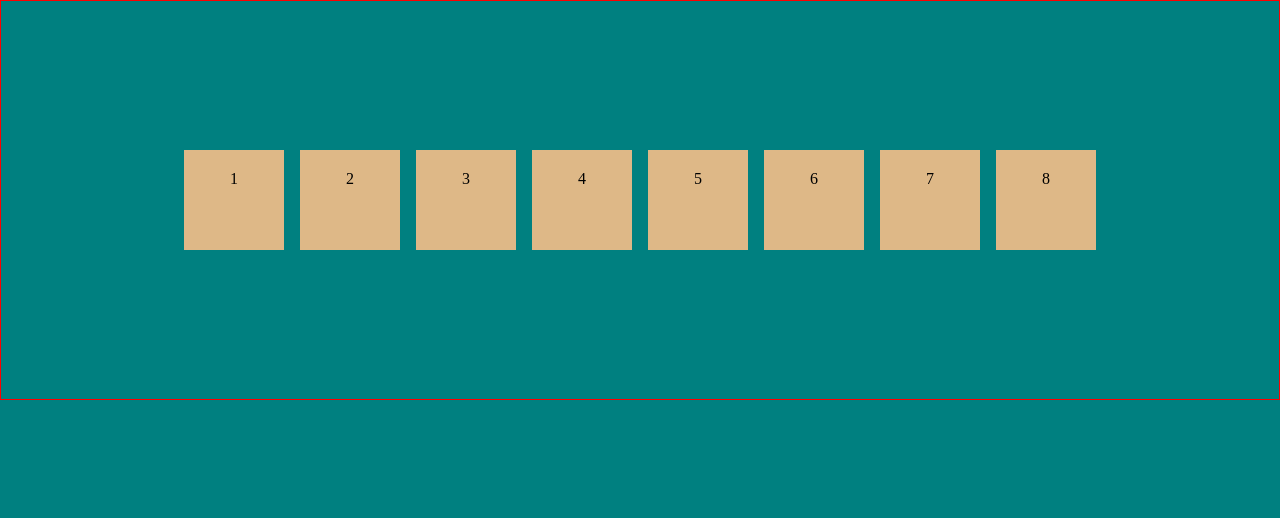
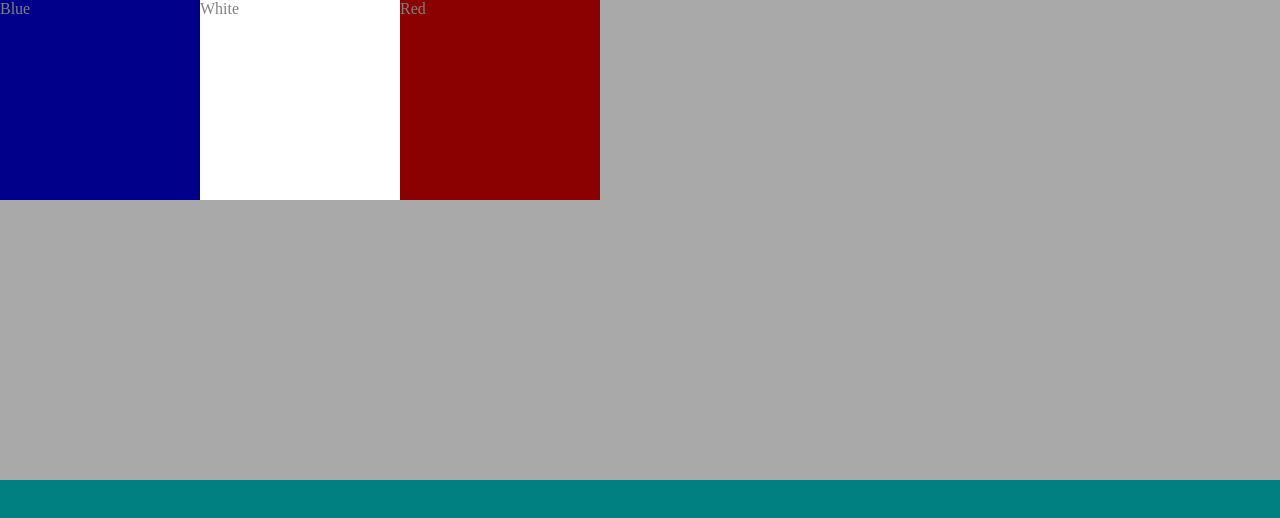
Before and after one commit to Yusuf-Najeeb/mentees, a plain HTML site: page index.html in a window 1280 px wide. Drawn offline with Linux system fonts and the light colour scheme.

Commit message:
Modified: CSS Layout

```diff
--- a/index.html
+++ b/index.html
@@ -8,14 +8,17 @@
   </head>
   <body>
     <section>
-      <div>1</div>
-      <div>2</div>
-      <div>3</div>
-      <div>4</div>
-      <div>5</div>
-      <div>6</div>
-      <div>7</div>
-      <div>8</div>
+      <!--
+      Positions
+      static // You cannot move it around
+      relative
+      absolute
+      fixed
+      sticky
+      -->
+      <div class="red">Red</div>
+      <div class="blue">Blue</div>
+      <div class="green">White</div>
     </section>
   </body>
 </html>
--- a/style.css
+++ b/style.css
@@ -7,27 +7,43 @@
 body {
   background: teal;
 }
+
 section {
-  border: 1px solid red;
-  height: 400px;
-  display: flex;
-  /* flex-direction: row;
-  flex-wrap: wrap; */
-  flex-flow: row wrap;
-  justify-content: center;
-  align-items: center;
-  align-content: center;
-  gap: 1rem;
-}
-.flex-parent {
-  display: flex;
+  width: 100%;
+  height: 60vh;
+  background: darkgray;
+  position: relative;
 }
 
 div {
-  min-width: 100px;
-  height: 100px;
-  background-color: burlywood;
-  /* margin: 10px; */
-  padding: 20px;
-  text-align: center;
+  width: 200px;
+  height: 200px;
+  color: gray;
+  position: absolute;
 }
+
+/* .red {
+  background: darkred;
+  left: 400px;
+}
+.blue {
+  background-color: darkblue;
+  bottom: 200px;
+}
+.green {
+  background: whitesmoke;
+  bottom: 400px;
+  left: 200px;
+} */
+
+.red {
+  background: darkred;
+  left: 400px;
+}
+.blue {
+  background-color: darkblue;
+}
+.green {
+  background: #fff;
+  left: 200px;
+}
```
